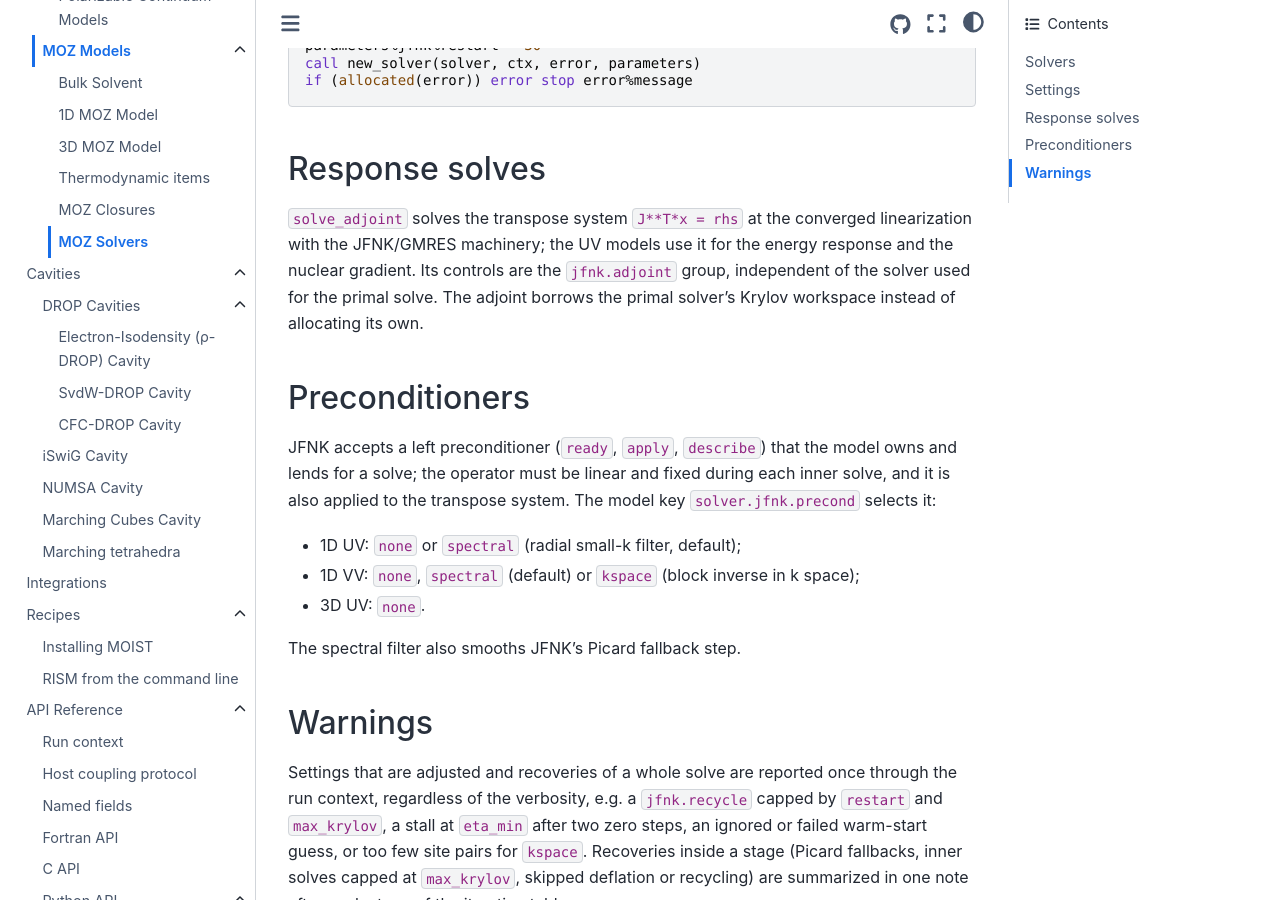
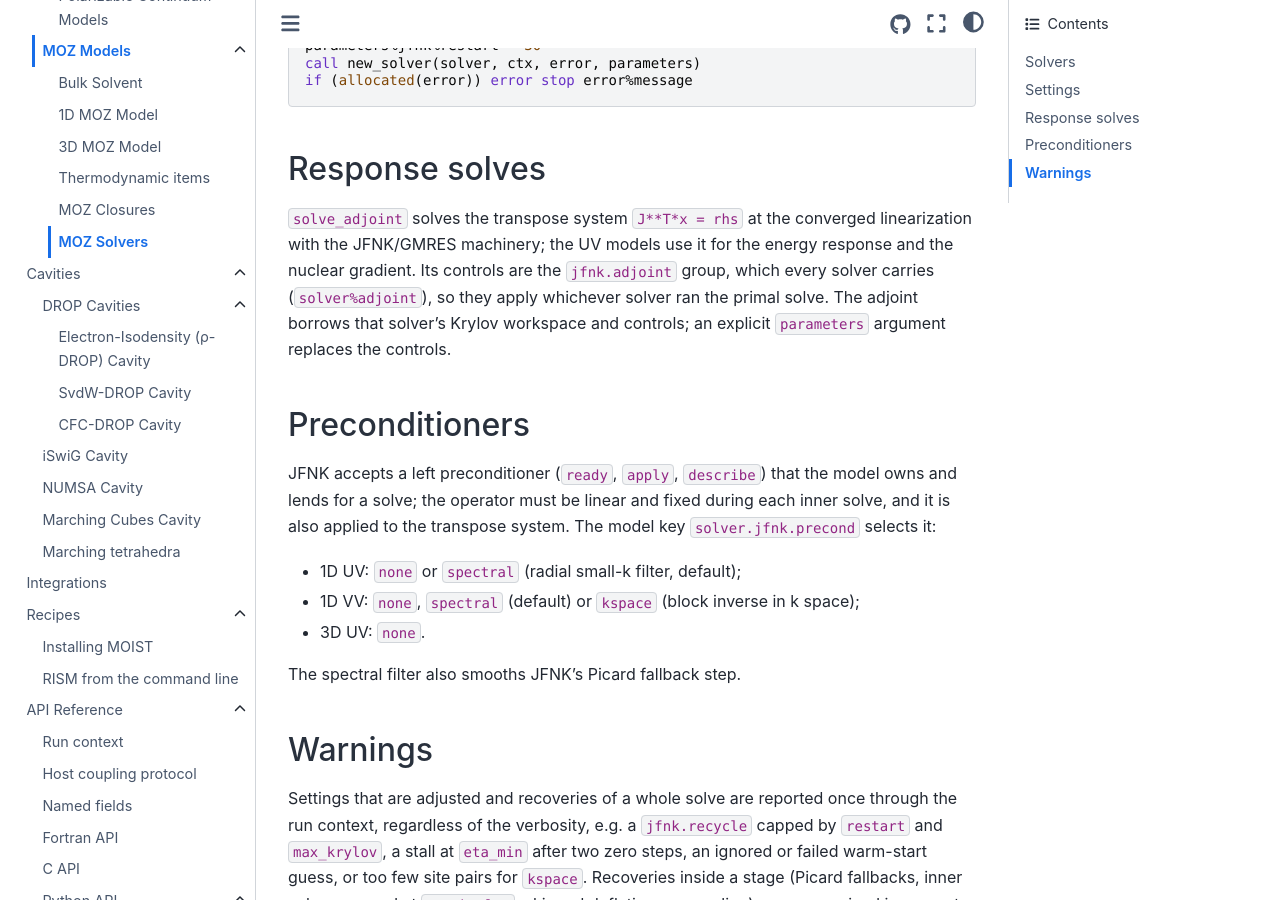
Before and after one commit to lukaswittmann/moist, a Sphinx documentation site: the page built from docs/models/moz/solvers.rst, in a window 1280 px wide and 900 px high, scrolled down 3267 px. Built offline with Sphinx 7.4.7 and the Sphinx Book theme 1.1.4, drawn with Linux system fonts in a browser that asks for light colours; pages that are not in the unit, such as notebooks, are missing from menus; cross-references to code outside the pages are shown as plain code.

Commit message:
Carry the adjoint controls on the solver
Response solves borrow whichever solver ran the primal solve, so the
transpose Krylov controls now live on the base solver type instead of the
1D and 3D UV problem types. The parameter type moves to solver/core and
the group from the JFNK controls to the solver parameters, keeping the
jfnk.adjoint keys; new_solver sets the single copy for every solver kind.
solve_adjoint takes explicit parameters, else the owner's, else defaults.
The explicit default constructor Intel needs moves with the component,
and the VV solver default passes it to the outer constructor.

```diff
--- a/CMakeLists.txt
+++ b/CMakeLists.txt
@@ -405,7 +405,7 @@ if(MOIST_TESTS)
   set(moist_test_selected_moz_solver
     factory parameters_file picard_update diis_extrapolation diis_convergence diis_stages
     diis_divergence_restart adjoint_solve adjoint_failures jfnk_nonlinear
-    adjoint_shared_workspace adjoint_workspace_recovery
+    adjoint_shared_workspace adjoint_owner_controls adjoint_workspace_recovery
     jfnk_preconditioner jfnk_line_search jfnk_forcing jfnk_deflation
     jfnk_deflation_warnings jfnk_recycle_warnings jfnk_stage_summary
     jfnk_exact_newton jfnk_exact_required jfnk_validate
--- a/docs/models/moz/solvers.rst
+++ b/docs/models/moz/solvers.rst
@@ -104,9 +104,10 @@ Response solves
 ``solve_adjoint`` solves the transpose system ``J**T*x = rhs`` at the converged
 linearization with the JFNK/GMRES machinery; the UV models use it for the
 energy response and the nuclear gradient. Its controls are the
-``jfnk.adjoint`` group, independent of the solver used for the primal solve.
-The adjoint borrows the primal solver's Krylov workspace instead of
-allocating its own.
+``jfnk.adjoint`` group, which every solver carries (``solver%adjoint``), so
+they apply whichever solver ran the primal solve. The adjoint borrows that
+solver's Krylov workspace and controls; an explicit ``parameters`` argument
+replaces the controls.
 
 Preconditioners
 ---------------
```
Also changed, not shown: 13 other files.
